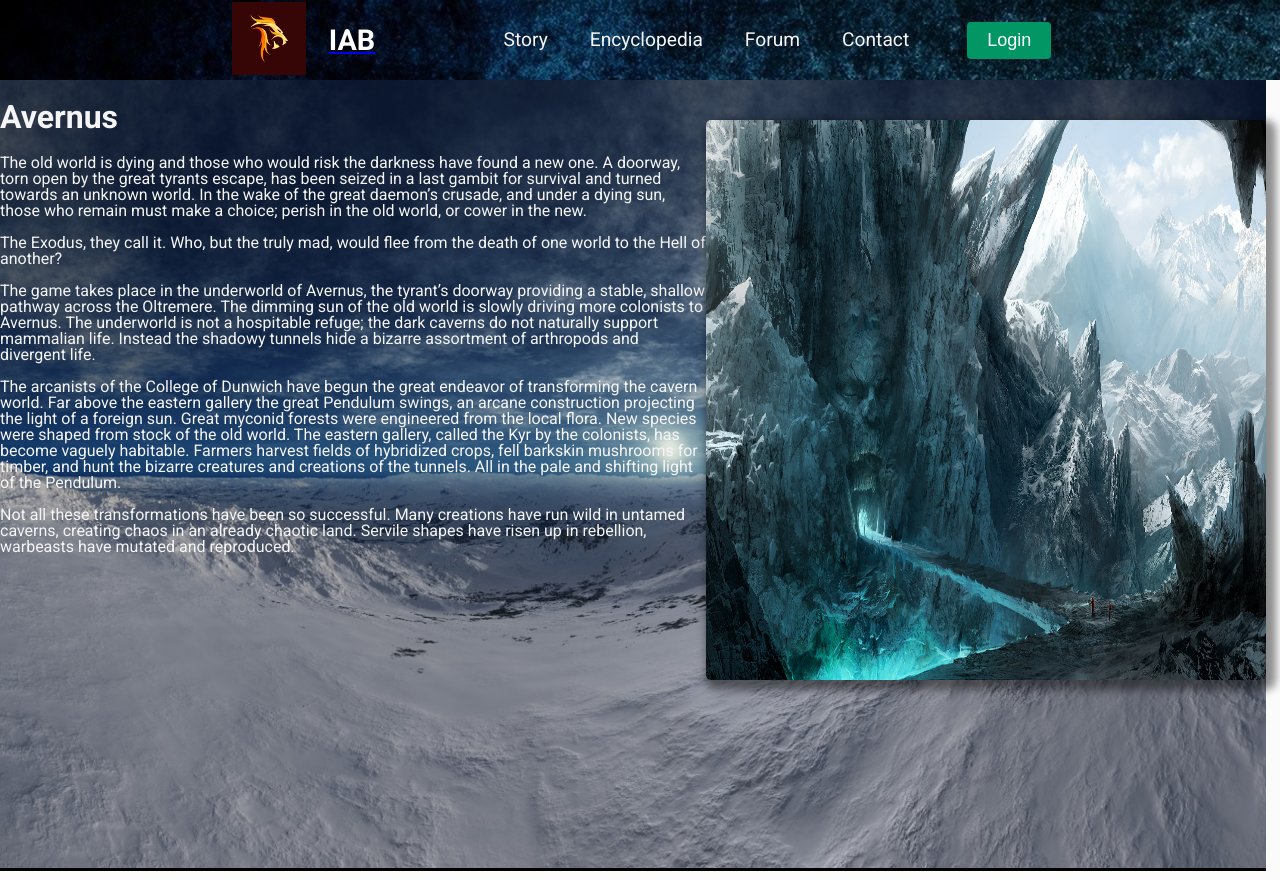
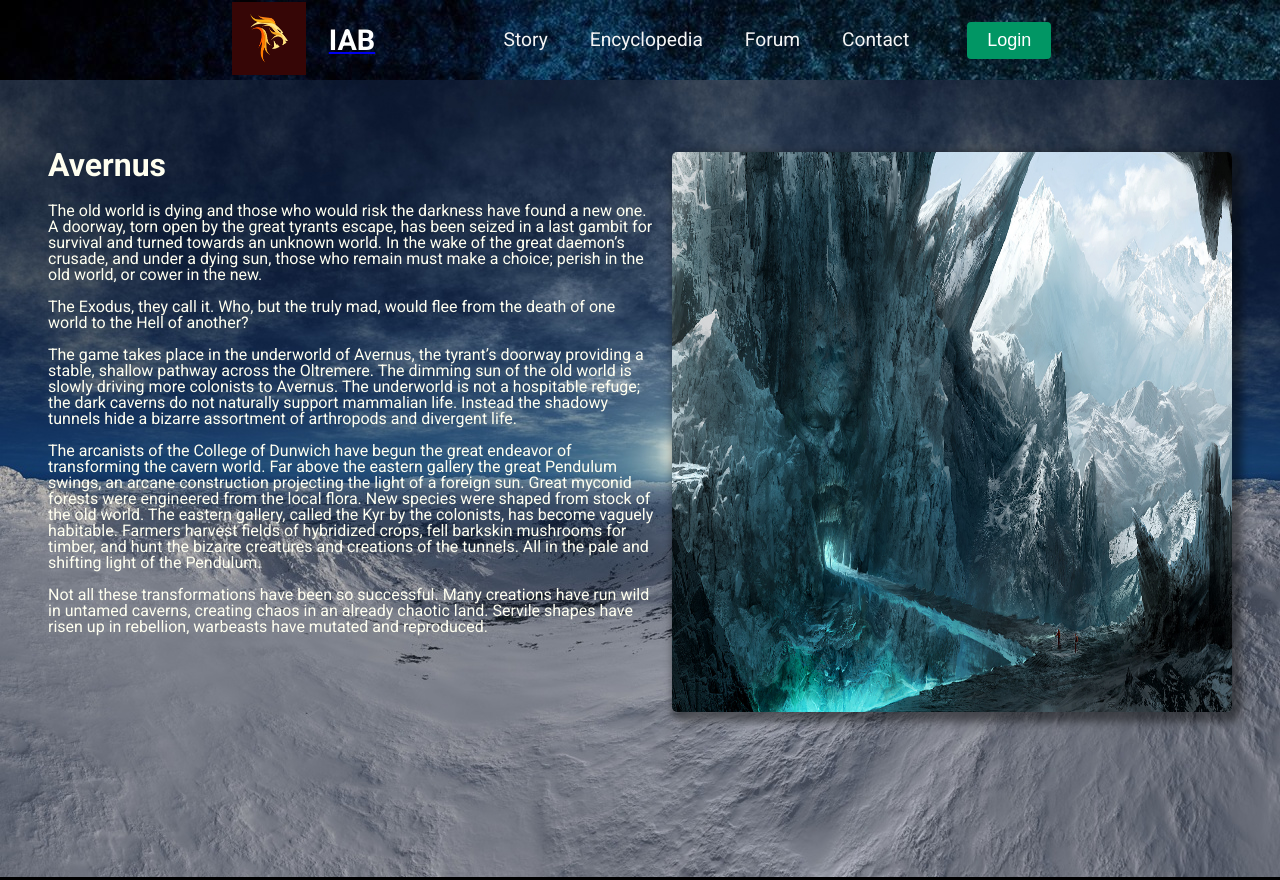
Before and after one commit to WiseFool92/Avernus, a React (Create React App) app: page / in a window 1280 px wide. Built offline with nearby package versions, Linux system fonts and the light colour scheme.

Commit message:
updated home page

```diff
--- a/src/components/Contact.jsx
+++ b/src/components/Contact.jsx
@@ -20,27 +20,24 @@ function Contact() {
     borderRadius: '5px',
     boxShadow: '5px 5px 8px 5px rgba(0, 0, 0, 0.449)',
   }
-  const contactAlign = {
+  const contactTitle = {
     textAlign: 'center',
     padding: '3rem',
-    marginTop: '0rem'
+    marginTop: '0rem',
+    color: 'ivory',
   }
   const contactJames = {
     height: '55vh',
     width: '15vw',
     borderRadius: '5px',
     boxShadow: '5px 5px 8px 5px rgba(0, 0, 0, 0.449)',
-    // float: 'right'
   }
 
   const background = {
     backgroundImage: `url(${contactSplash})`,
     height: '100%',
     height: '100%',
-    // height: '100vh',
-    // height: '100vw',
     // backgroundSize: 'cover',
-    // marginTop: '0rem'
   }
 
   const textStyle = {
@@ -51,7 +48,7 @@ function Contact() {
   return (
     <>
       <div style={background}>
-        <h1 style={contactAlign}>Co-Founders</h1>
+        <h1 style={contactTitle}>Co-Founders</h1>
         <div className='row' style={contactStyle}>
           <div className='col-md-4'>
             <img src={LeMe} style={contactNate} alt='nate' />
--- a/src/components/Home.jsx
+++ b/src/components/Home.jsx
@@ -1,34 +1,43 @@
 import React from 'react';
 import './App.css';
-import splash from './Img/splash.jpg';
+import skullBridge from './Img/skullBridge.jpg';
 
 function Home() {
+
   const homeStyle = {
     display: 'flex',
     justifyContent: 'space-around',
     backgroundColor: 'rgb(70, 4, 156)',
-    // fontSize: '30px',
-    color: 'whitesmoke',
-    // width: '100vh',
+    color: 'ivory',
     borderBottom: '.2rem solid black',
-    width: '98.9vw',
-    height: '98.9vh',
+    width: '100vw',
+    height: '100vh',
+    padding: '2rem',
+  }
 
-    // margin: '.1rem',
+  const content = {
+    padding: '1rem',
+  }
+
+  const skullBridgeStyles = {
+    boxShadow: '5px 5px 8px 5px rgba(0, 0, 0, 0.449)',
+    borderRadius: '5px',
+    marginTop: '2.5rem',
+    width: '70vh',
+    height: '70vh',
     // padding: '1rem',
-    // borderRadius: '8px',
-
+    marginRight: '1rem',
   }
 
   return (
     <splash className='homeStyle' style = {homeStyle} >
-      <div>
+      <div style={content}>
         <h1>Avernus</h1>
         <p>
           The old world is dying and those who would risk the darkness have found a new one. A doorway, torn open by the great tyrants escape, has been seized in a last gambit for survival and turned towards an unknown world. In the wake of the great daemon’s crusade, and under a dying sun, those who remain must make a choice; perish in the old world, or cower in the new.
         </p>
         <p>
-        The Exodus, they call it. Who, but the truly mad, would flee from the death of one world to the Hell of another?
+          The Exodus, they call it. Who, but the truly mad, would flee from the death of one world to the Hell of another?
         </p>
         <p>
           The game takes place in the underworld of Avernus, the tyrant’s doorway providing a stable, shallow pathway across the Oltremere. The dimming sun of the old world is slowly driving more colonists to Avernus. The underworld is not a hospitable refuge; the dark caverns do not naturally support mammalian life. Instead the shadowy tunnels hide a bizarre assortment of arthropods and divergent life.
@@ -40,7 +49,7 @@ function Home() {
           Not all these transformations have been so successful. Many creations have run wild in untamed caverns, creating chaos in an already chaotic land. Servile shapes have risen up in rebellion, warbeasts have mutated and reproduced.
         </p>
       </div>
-      <img src = {splash} alt='splash' className='splash'></img>
+      <img src = {skullBridge} style={skullBridgeStyles} alt='skullBridge'></img>
     </splash>
   )
 };
```
Also changed, not shown: src/components/Img/skullBridge.jpg (renamed from src/components/Img/splash.jpg), 1 other file (tests, documents, lock files or other folders).
